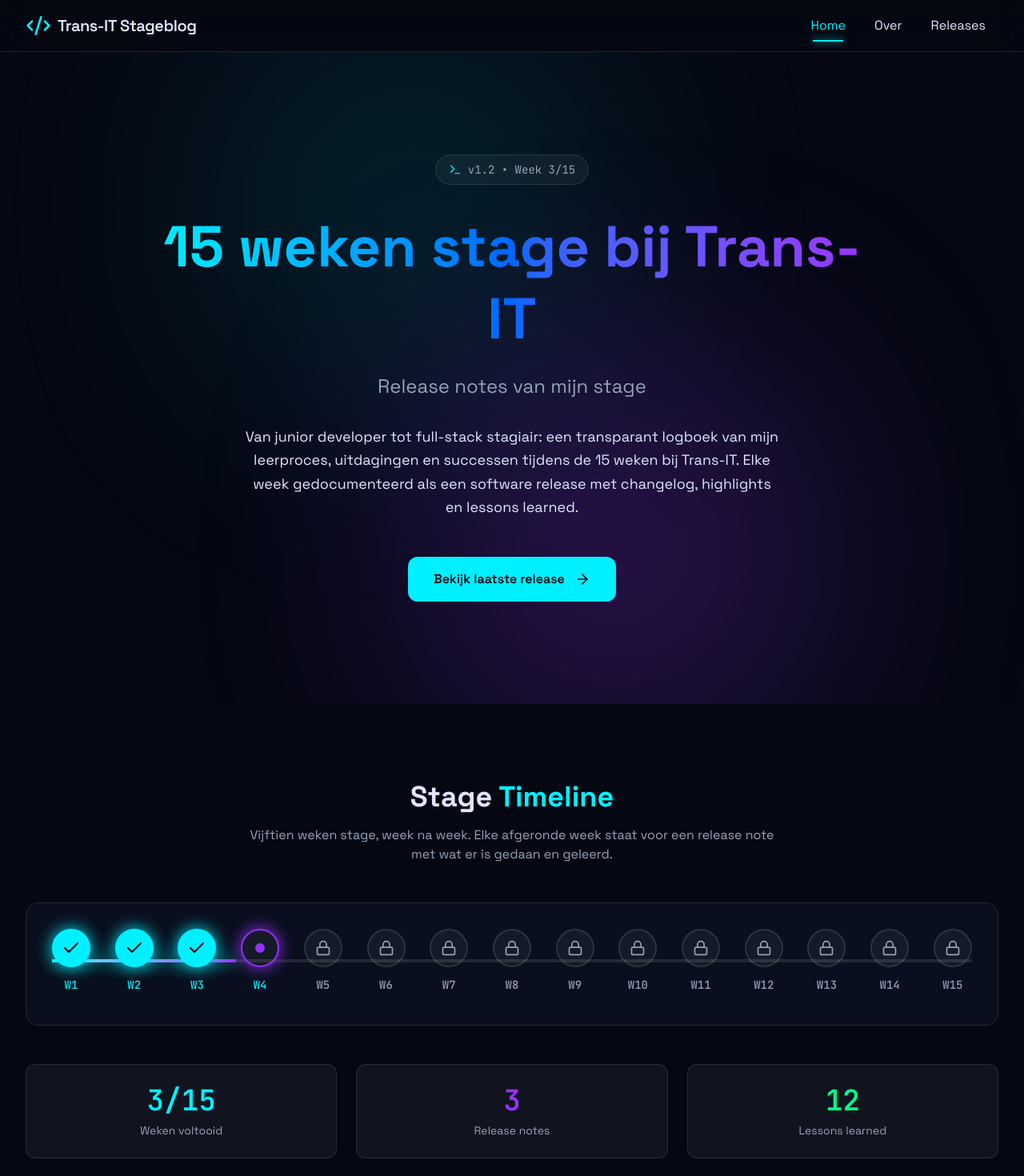
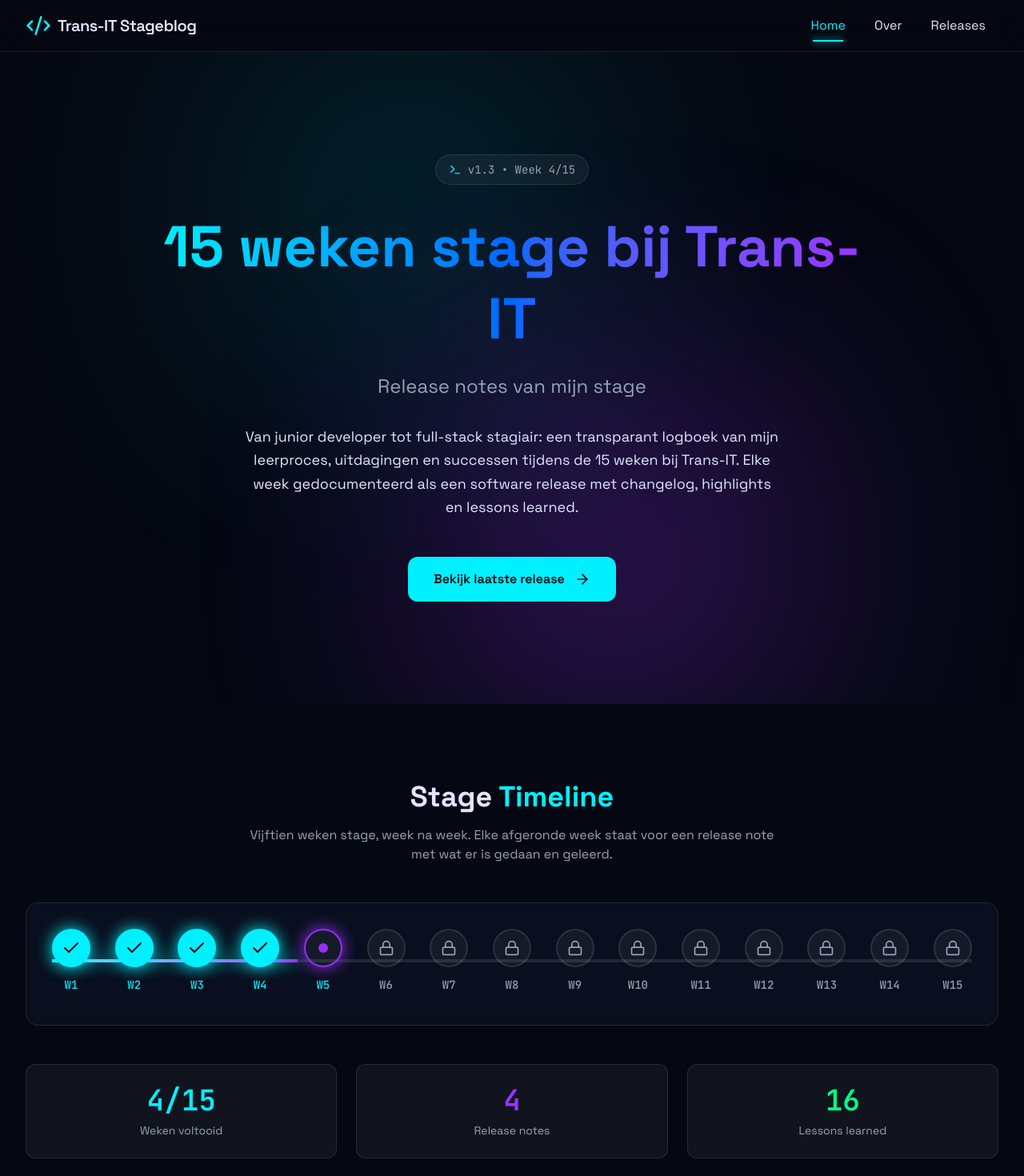
Before and after one commit to LarsVerheyden/stageblog-v2, a React (Vite) app: page / in a window 1280 px wide. Shown: the top 1470 px of the page at 80% size. Built offline with nearby package versions, Linux system fonts and the light colour scheme.

Commit message:
Week 4 release: blogpost, timeline en .gitignore

```diff
--- a/src/app/data/blogPosts.ts
+++ b/src/app/data/blogPosts.ts
@@ -1,6 +1,52 @@
 import { BlogPost } from '../types';
 
 export const blogPosts: BlogPost[] = [
+  {
+    id: 'week-4',
+    week: 4,
+    version: 'v1.3',
+    title: 'Twee complexe tickets & pipeline-problemen',
+    date: '2026-02-28',
+    teaser: 'Deze week stond in het teken van twee complexere tickets: een Outlook-.msg-button (uiteindelijk op blocked gezet) en een groter ticket rond custom velden per truck en per bedrijf, met pipeline-problemen en debugging, maar wel een goede afloop.',
+    tags: ['code', 'wins', 'lessons-learned', 'team'],
+    highlights: [
+      'Ticket .msg in Outlook openen: pipeline niet up-to-date, met Ismat de juiste branch in de pipeline gemerged en localhost weer werkende gekregen',
+      'Eerste dag eindigde met een reeks errors, het .msg-ticket bleek een pak minder makkelijk dan gedacht',
+      'Na veel proberen en overleg met Ismat: ticket op "blocked" gezet omdat de oplossing te complex zou worden in verhouding tot de meerwaarde die het gaf',
+      'Nieuw ticket: custom velden per truck en per bedrijf, met Ismat de backend-aanpak uitgewerkt en het ticket in twee duidelijke delen opgesplitst',
+      'Deel "custom veld per bedrijf": pipeline triggerde niet, na overleg en debugging toch opgelost',
+      'Deel "custom veld per truck": redelijk vlot tot een kleine bug, na afsluitende call met Ismat de bug opgelost en bevestiging dat hij tevreden was met wat al gerealiseerd was',
+      'Maandag: enkel nog de puntjes op de i zetten voor het custom-velden-ticket'
+    ],
+    technicalSpotlight: {
+      title: 'Custom velden: analyse en opsplitsing',
+      content: 'Bij het ticket rond custom velden per truck en per bedrijf heb ik de eerste dagen vooral aan analyse gedaan. Samen met Ismat heb ik de backend-aanpak uitgewerkt en het ticket in twee duidelijke delen opgesplitst. Die aanpak maakte het werk overzichtelijk en gaf een duidelijke volgorde van werken: eerst het bedrijfsgedeelte, daarna het truck-gedeelte. Voor grotere tickets blijkt zo\'n gezamenlijke analyse en opsplitsing essentieel voordat je in de code duikt.'
+    },
+    learned: [
+      'Pipeline up-to-date houden is cruciaal, met hulp van een collega de juiste branch mergen om weer te kunnen testen',
+      'Soms is een ticket makkelijk tot de errors zich opstapelen, dan is "blocked" zetten soms de beste keuze, zeker als de oplossing te complex wordt voor de meerwaarde die het geeft',
+      'Grotere tickets: eerst analyse en opsplitsing met een collega, dan gericht werken per deel',
+      'Backend-/pipeline-problemen (bijv. trigger die niet loopt) kosten tijd maar zijn met overleg en debugging op te lossen'
+    ],
+    changelog: {
+      added: [
+        'Start ticket extra (custom) velden per truck en per bedrijf',
+        'Backend-aanpak uitgewerkt met Ismat, ticket in twee duidelijke delen opgesplitst'
+      ],
+      changed: [
+        'Ticket .msg in Outlook openen na veel errors en overleg op "blocked" gezet'
+      ],
+      fixed: [
+        'Pipeline weer aan de praat (juiste branch gemerged met hulp van Ismat)',
+        'Backend pipeline-trigger bij bedrijfsgedeelte na overleg en debugging',
+        'Kleine bug bij extra veld per truck, opgelost in afsluitende call'
+      ],
+      knownIssues: [
+        'Outlook-.msg-ticket staat op blocked (oplossing te complex vs meerwaarde)',
+        'Custom-velden-ticket: maandag nog de puntjes op de i'
+      ]
+    }
+  },
   {
     id: 'week-3',
     week: 3,
--- a/src/app/pages/Home.tsx
+++ b/src/app/pages/Home.tsx
@@ -20,7 +20,7 @@
             <div className="inline-flex items-center gap-2 px-4 py-2 rounded-full bg-[var(--glass-bg)] border border-[var(--glass-border)] mb-8 backdrop-blur-sm">
               <Terminal className="w-4 h-4 text-[var(--neon-cyan)]" />
               <span className="text-sm text-[var(--muted-foreground)]" style={{ fontFamily: 'var(--font-mono)' }}>
-                v1.2 • Week 3/15
+                v1.3 • Week 4/15
               </span>
             </div>
 
@@ -68,20 +68,20 @@
         </div>
 
         <div className="p-8 rounded-2xl bg-[var(--card)] border border-[var(--glass-border)] backdrop-blur-sm">
-          <Timeline totalWeeks={15} completedWeeks={3} />
+          <Timeline totalWeeks={15} completedWeeks={4} />
         </div>
 
         {/* Stats */}
         <div className="grid grid-cols-1 sm:grid-cols-3 gap-6 mt-12">
           <div className="p-6 rounded-xl bg-[var(--glass-bg)] border border-[var(--glass-border)] text-center backdrop-blur-sm hover:border-[var(--neon-cyan)] transition-all">
             <div className="text-4xl font-bold text-[var(--neon-cyan)] mb-2" style={{ fontFamily: 'var(--font-mono)' }}>
-              3/15
+              4/15
             </div>
             <div className="text-[var(--muted-foreground)] text-sm">Weken voltooid</div>
           </div>
           <div className="p-6 rounded-xl bg-[var(--glass-bg)] border border-[var(--glass-border)] text-center backdrop-blur-sm hover:border-[var(--neon-purple)] transition-all">
             <div className="text-4xl font-bold text-[var(--neon-purple)] mb-2" style={{ fontFamily: 'var(--font-mono)' }}>
-              3
+              4
             </div>
             <div className="text-[var(--muted-foreground)] text-sm">Release notes</div>
           </div>
```
Also changed, not shown: 1 other file (tests, documents, lock files or other folders).
